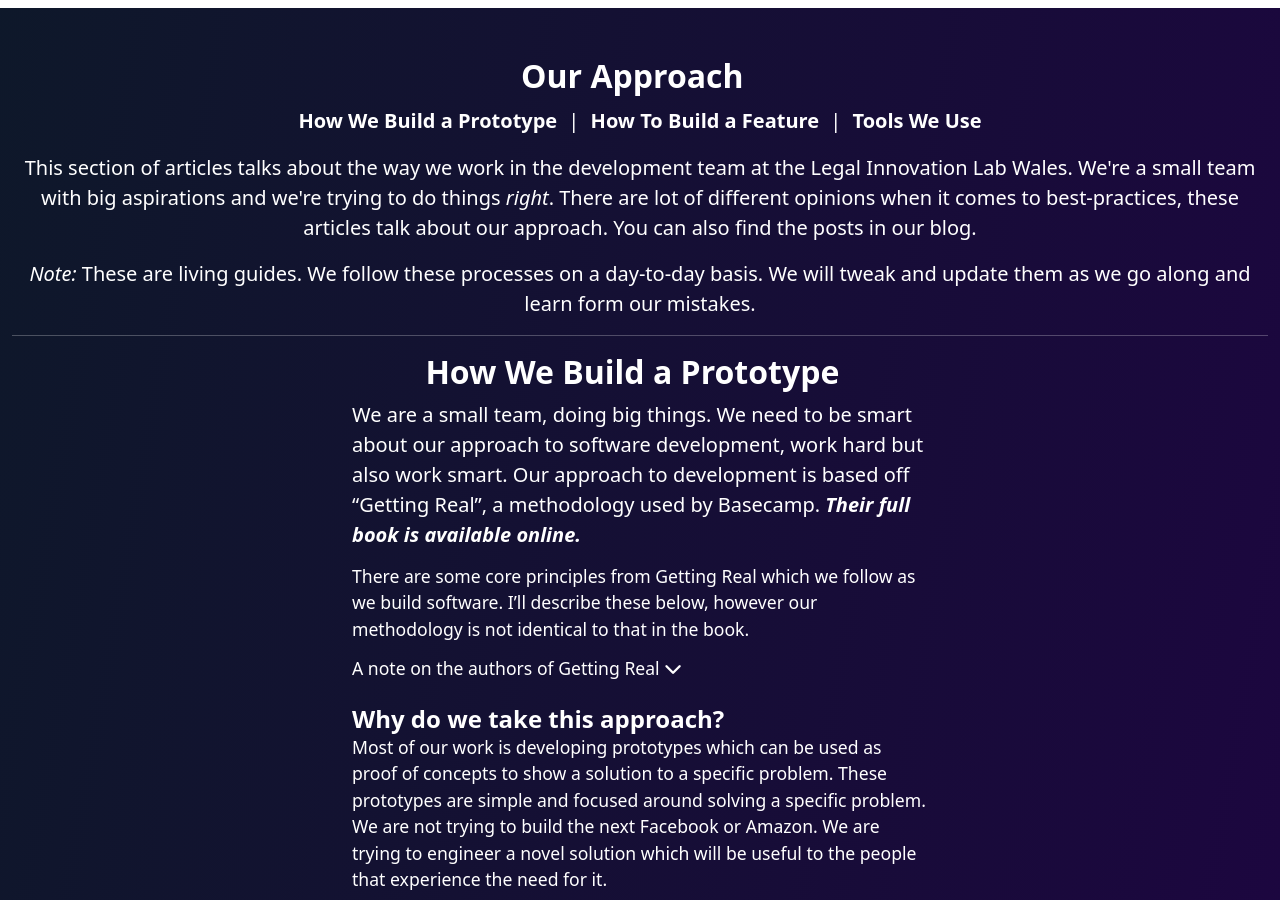
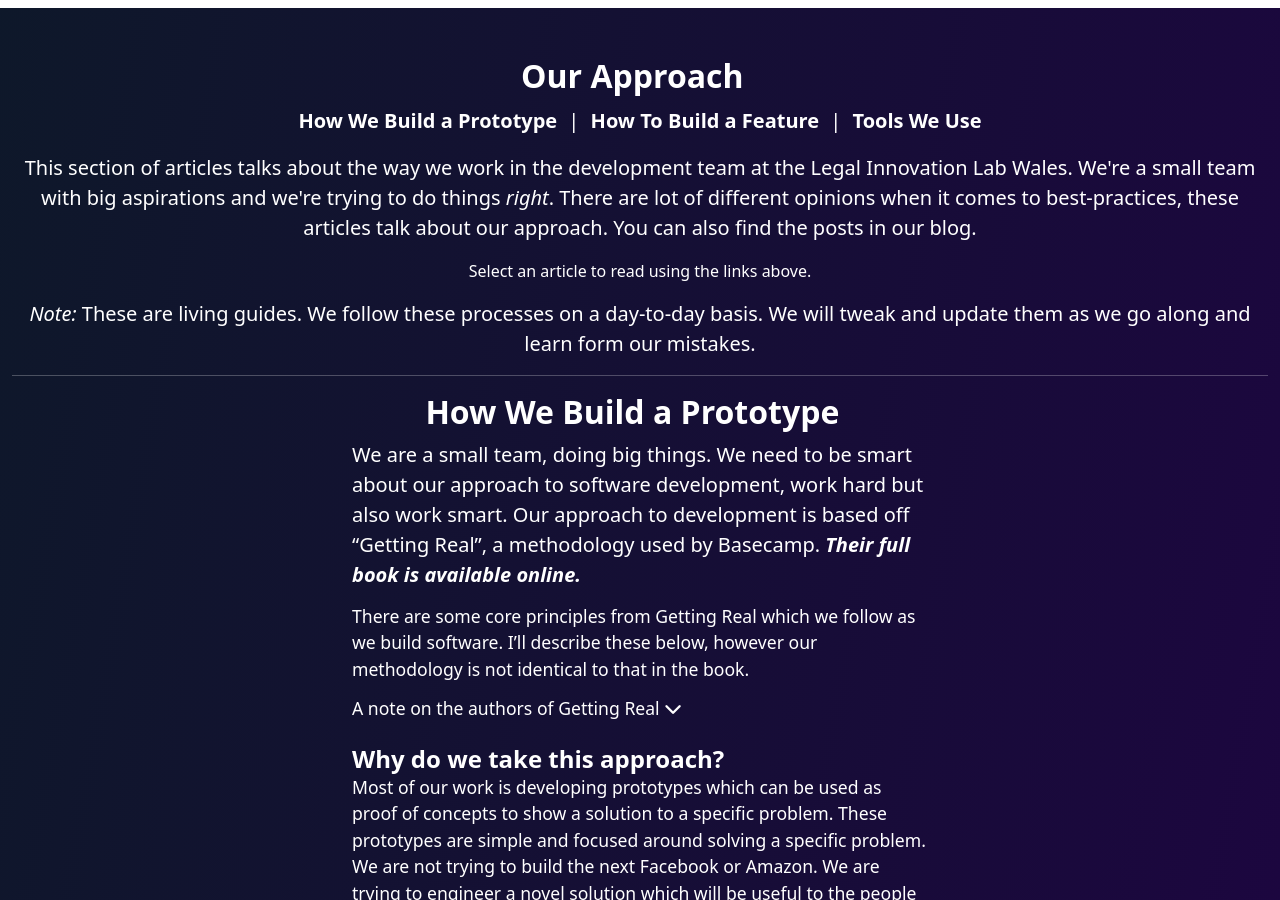
Before and after one commit to Legal-Innovation-Lab-Wales/dev-page, a Jekyll site: the page built from index.html, in a window 1280 px wide and 900 px high, scrolled down 5329 px. Built offline with Jekyll 4.4.1, drawn with Linux system fonts in a browser that asks for light colours; nearby versions of some CDN libraries; part of the change alters nothing that is shown.

Commit message:
Ieuan's touch

```diff
--- a/_home-sections/approach.liquid
+++ b/_home-sections/approach.liquid
@@ -15,6 +15,7 @@
                 Innovation Lab Wales. We're a small team with big aspirations and we're trying to do things
                 <em>right</em>. There are lot of different opinions when it comes to best-practices, these articles talk
                 about our approach. You can also find the posts in our blog.</p>
+            <p> Select an article to read using the links above.</p>
             <p class="lead"><em>Note: </em>These are living guides. We follow these processes on a day-to-day basis.
                 We will tweak and update them as we go along and learn form our mistakes.</p>
             <hr>
--- a/_includes/body-scripts.html
+++ b/_includes/body-scripts.html
@@ -12,16 +12,17 @@
     }
 </script>
 <script>
-    const approachArticleNames = document.querySelector("#approach-article-titles").children
-    for (let index=0; index<approachArticleNames.length; index++){
-        console.log(approachArticleNames[index].value)
+    const articleNames = [...document.querySelector("#approach-article-titles").children],
+        hideAll = () => articleNames.forEach(articleName => document.getElementById(articleName.value).classList.add("d-none")),
+        show = id => document.getElementById(id).classList.remove("d-none")
 
-        document.getElementById("select_article_" + approachArticleNames[index].value).addEventListener("click", function(){
-            for (let index=0; index<approachArticleNames.length; index++) {
-                document.getElementById(approachArticleNames[index].value).classList.add("d-none")
-            }
-            document.getElementById(approachArticleNames[index].value).classList.remove("d-none")
-        });
-    }
+    articleNames.forEach(articleName => {
+        const id = articleName.value, select_article = document.getElementById(`select_article_${id}`)
+
+        select_article.addEventListener("click", () => {
+            hideAll()
+            show(id)
+        })
+    })
 </script>
 <!-- Cloudflare Web Analytics --><script defer src='https://static.cloudflareinsights.com/beacon.min.js' data-cf-beacon='{"token": "0da8f5e23ca943e3baf3ebad1d8db55d"}'></script><!-- End Cloudflare Web Analytics -->
```
